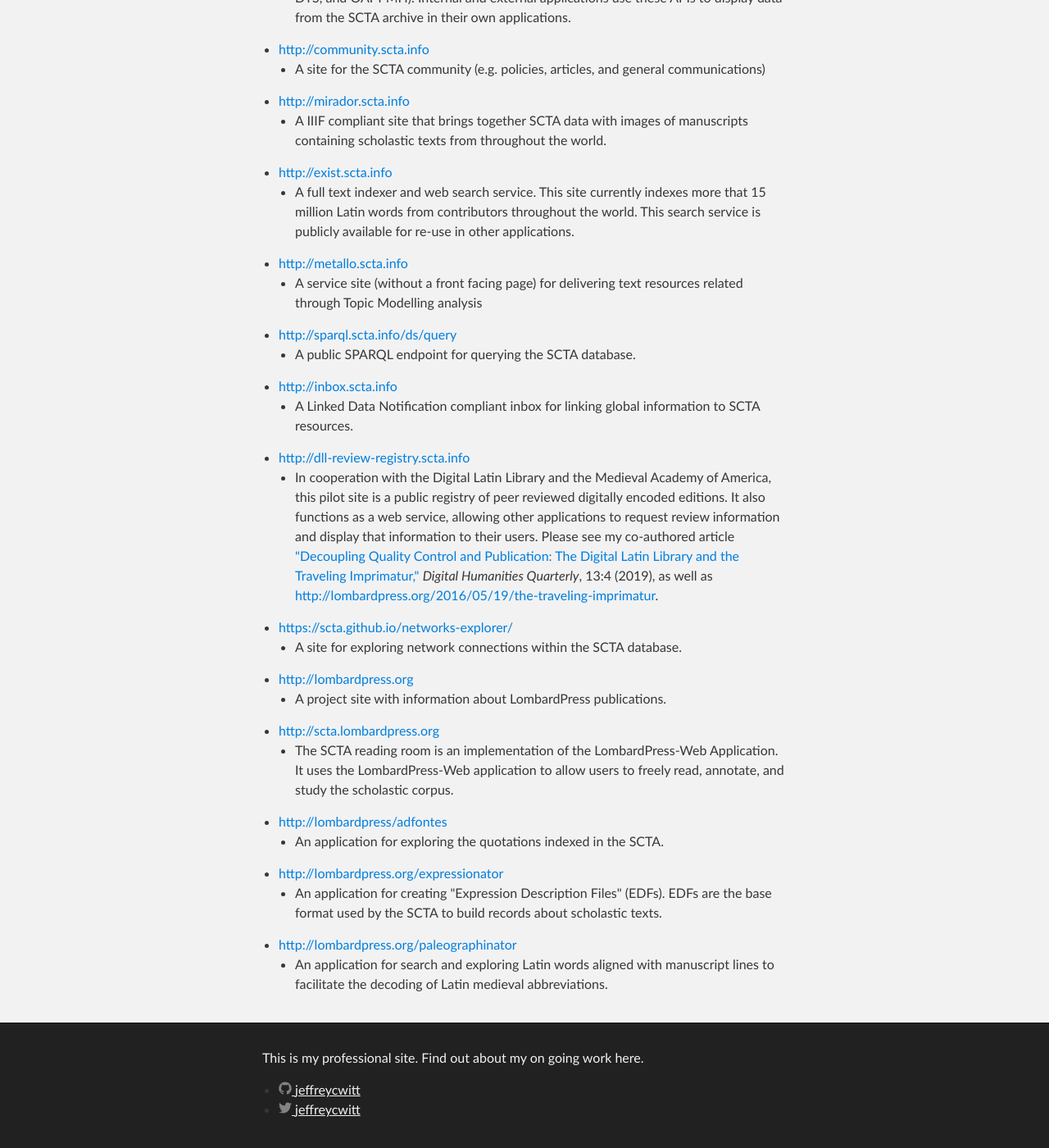
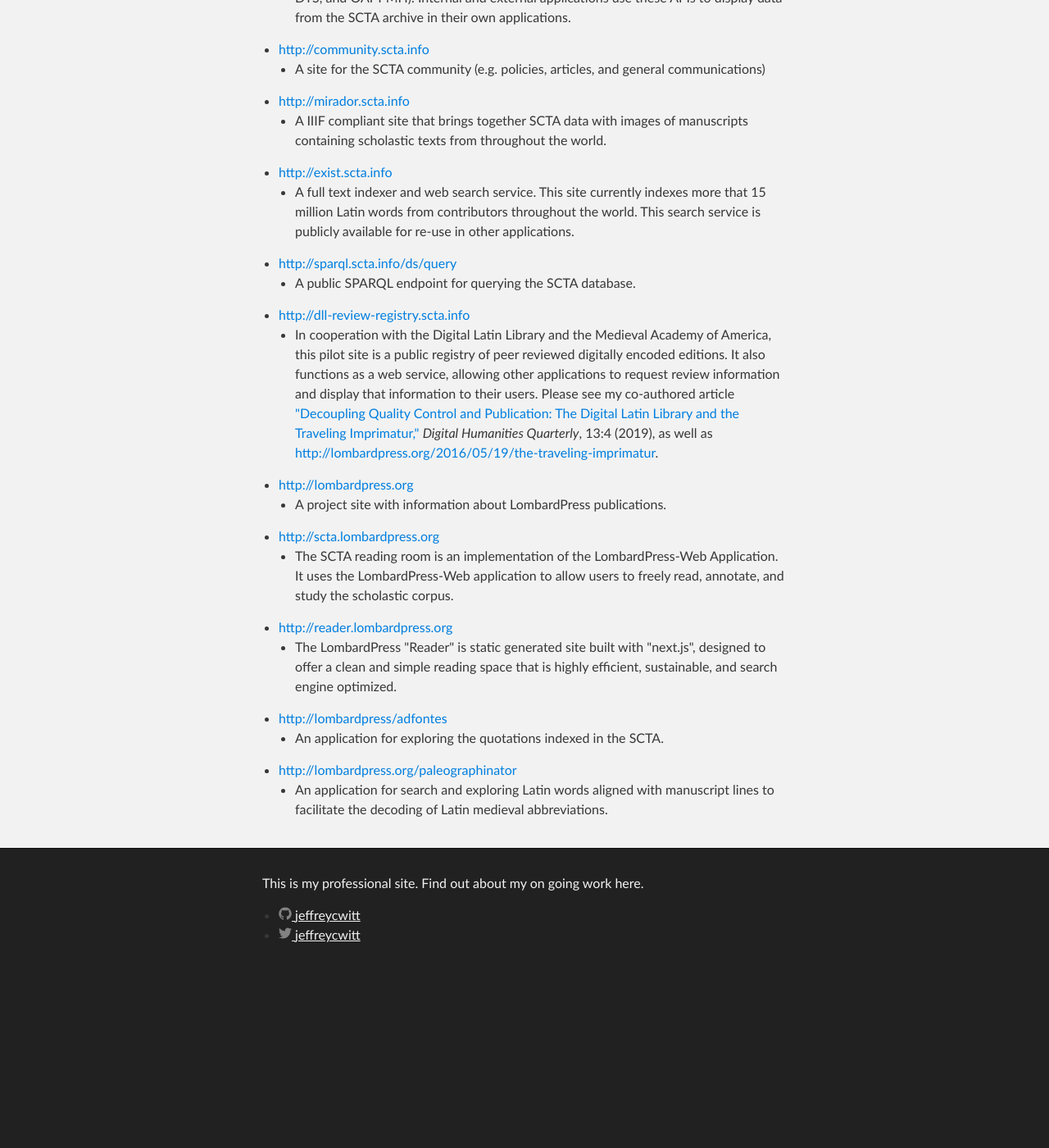
Before and after one commit to jeffreycwitt/jeffreycwitt.github.io, a Jekyll site: the page built from pages/digitalprojects.html, in a window 1280 px wide and 1400 px high, scrolled down 2103 px. Shown: the whole window at 82% size. Built offline with Jekyll 4.4.1, drawn with Linux system fonts in a browser that asks for light colours; after the commit the page ends 3290 px from its top, so only the background shows below that.

Commit message:
cv updates

```diff
--- a/pages/cv.html
+++ b/pages/cv.html
@@ -189,8 +189,8 @@
       <h2>Peer Reviewed Editions</h2>
 
       <li class="cv-list">
-         <span class="date">2023</span> <em>Commentarius in libros Sententiarum Liber 1, Lectiones 1-20</em> (approx. 300 pages), edited by Jeffrey C. Witt and John T. Slotemaker, Peer Reviewed
-         by the Medieval Academy of America and the Digital Latin Library, 2023
+         <span class="date">2023</span> <em>Commentarius in libros Sententiarum Liber 1, Lectiones 1-20</em> (230 pages), edited by Jeffrey C. Witt and John T. Slotemaker, Peer Reviewed by the
+         Medieval Academy of America and the Digital Latin Library, 2023
 
          <ul>
 
--- a/pages/digitalprojects.html
+++ b/pages/digitalprojects.html
@@ -19,11 +19,8 @@
       <li class="cv-list"><a href="https://github.com/lombardpress">https://github.com/lombardpress</a></li>
 
       <li class="cv-list"><a href="https://github.com/scta">https://github.com/scta</a></li>
-
       </ul>
-
    </div>
-
 <div>
 
    <h2>Applications, Libraries, and Code Contributions</h2>
@@ -35,11 +32,8 @@
          <ul>
 
             <li class="cv-list">A ruby library that facilitates queries of the SCTA SPARQL endpoint.</li>
-
             </ul>
-
          </li>
-
       </ul>
 
    <ul>
@@ -49,11 +43,8 @@
          <ul>
 
             <li class="cv-list">A python library that facilitates queries of the SCTA SPARQL endpoint.</li>
-
             </ul>
-
          </li>
-
       </ul>
 
    <ul>
@@ -63,11 +54,8 @@
          <ul>
 
             <li class="cv-list">A javascript library that facilitates queries of the SCTA SPARQL endpoint.</li>
-
             </ul>
-
          </li>
-
       </ul>
 
    <ul>
@@ -78,13 +66,9 @@
 
             <li class="cv-list">A web client for displaying texts catalogued by the SCTA. For an implementation of
                this site, see http://scta.lombardpress.org discussed below under “Maintained Sites
-               and Web Services.”
+               and Web Services.”</li>
+            </ul>
          </li>
-
-         </ul>
-
-      </li>
-
       </ul>
 
    <ul>
@@ -94,13 +78,9 @@
          <ul>
 
             <li class="cv-list">Version 3.0 of the LombardPress-Web application, built entirely in the JavaScript
-               React framework.
+               React framework.</li>
+            </ul>
          </li>
-
-         </ul>
-
-      </li>
-
       </ul>
 
    <ul>
@@ -111,13 +91,9 @@
 
             <li class="cv-list">A command line Ruby gem designed to be used with a separately installed saxon processor,
                a compatible XSLT transformation package, and a LaTeX processor. This application
-               assists in the conversation of text transcription to print PDF presentation.
+               assists in the conversation of text transcription to print PDF presentation.</li>
+            </ul>
          </li>
-
-         </ul>
-
-      </li>
-
       </ul>
 
    <ul>
@@ -128,13 +104,9 @@
 
             <li class="cv-list">This plugin implements the LDN-IIIF specifications. It is used to allow research groups
                to connect scholarly data with images published by libraries and museums within the
-               IIIF compliant image viewer known as Mirador.
+               IIIF compliant image viewer known as Mirador.</li>
+            </ul>
          </li>
-
-         </ul>
-
-      </li>
-
       </ul>
 
    <ul>
@@ -149,13 +121,9 @@
 
             <li class="cv-list">One of my biggest code contributions is pull request 995 (<a href="https://github.com/ProjectMirador/mirador/pull/995">https://github.com/ProjectMirador/mirador/pull/995</a>). It was co-developed with John Abrahams at Johns Hopkins University. It was incorporated
                into the official Mirador code base by Javier de la Rosa at Stanford University and
-               can now be see on the Mirador Demo Site under the “search” tab at: <a href="http://projectmirador.org/demo/advanced_features.html">http://projectmirador.org/demo/advanced_features.html</a>.
+               can now be see on the Mirador Demo Site under the “search” tab at: <a href="http://projectmirador.org/demo/advanced_features.html">http://projectmirador.org/demo/advanced_features.html</a>.</li>
+            </ul>
          </li>
-
-         </ul>
-
-      </li>
-
       </ul>
 
    <ul>
@@ -167,13 +135,9 @@
             <li class="cv-list">This application is a web editor to help people create semantically encoded editions
                according to the specifications of the Textual Encoding Initiative (TEI). It also
                provides github integration, allows users to save their texts to github and publish
-               them with github pages. (See <a href="http://tei-web-editor.herokuapp.com">http://tei-web-editor.herokuapp.com</a> for a live demo.)
+               them with github pages. (See <a href="http://tei-web-editor.herokuapp.com">http://tei-web-editor.herokuapp.com</a> for a live demo.)</li>
+            </ul>
          </li>
-
-         </ul>
-
-      </li>
-
       </ul>
 
    <ul>
@@ -183,13 +147,9 @@
          <ul>
 
             <li class="cv-list">Catlogic is a ruby library used for calculating and testing categorical propositions
-               and syllogisms.
+               and syllogisms.</li>
+            </ul>
          </li>
-
-         </ul>
-
-      </li>
-
       </ul>
 
    <ul>
@@ -199,13 +159,9 @@
          <ul>
 
             <li class="cv-list">Catlogic is a javascriopt library used for calculating and testing categorical propositions
-               and syllogisms.
+               and syllogisms.</li>
+            </ul>
          </li>
-
-         </ul>
-
-      </li>
-
       </ul>
 
    <ul>
@@ -215,17 +171,11 @@
          <ul>
 
             <li class="cv-list">A Web Application implementing the catlogicjs library, allowing users to visual us
-               the catlogic library
+               the catlogic library</li>
+            </ul>
          </li>
-
       </ul>
-
-      </li>
-
-   </ul>
-
    </div>
-
 <div>
 
    <h2>Maintained Sites and Web Services</h2>
@@ -239,13 +189,9 @@
             <li class="cv-list">http://scta.info is both a community hub and web service. It serves data about the
                scholastic tradition to sites all around the world according to various APIs (like
                IIIF, DTS, and OAI-PMH). Internal and external applications use these APIs to display
-               data from the SCTA archive in their own applications.
+               data from the SCTA archive in their own applications.</li>
+            </ul>
          </li>
-
-         </ul>
-
-      </li>
-
       </ul>
 
    <ul>
@@ -255,11 +201,8 @@
          <ul>
 
             <li class="cv-list">A site for the SCTA community (e.g. policies, articles, and general communications)</li>
-
             </ul>
-
          </li>
-
       </ul>
 
    <ul>
@@ -269,13 +212,9 @@
          <ul>
 
             <li class="cv-list">A IIIF compliant site that brings together SCTA data with images of manuscripts containing
-               scholastic texts from throughout the world.
+               scholastic texts from throughout the world.</li>
+            </ul>
          </li>
-
-         </ul>
-
-      </li>
-
       </ul>
 
    <ul>
@@ -286,30 +225,11 @@
 
             <li class="cv-list">A full text indexer and web search service. This site currently indexes more that
                15 million Latin words from contributors throughout the world. This search service
-               is publicly available for re-use in other applications.
+               is publicly available for re-use in other applications.</li>
+            </ul>
          </li>
-
       </ul>
 
-      </li>
-
-   </ul>
-
-   <ul>
-
-      <li class="cv-list"><a href="http://metallo.scta.info">http://metallo.scta.info</a>
-
-         <ul>
-
-            <li class="cv-list">A service site (without a front facing page) for delivering text resources related
-               through Topic Modelling analysis
-            </li>
-
-         </ul>
-
-      </li>
-
-   </ul>
 
    <ul>
 
@@ -318,28 +238,10 @@
          <ul>
 
             <li class="cv-list">A public SPARQL endpoint for querying the SCTA database.</li>
-
+            </ul>
+         </li>
       </ul>
 
-      </li>
-
-   </ul>
-
-   <ul>
-
-      <li class="cv-list"><a href="http://inbox.scta.info">http://inbox.scta.info</a>
-
-         <ul>
-
-            <li class="cv-list">A Linked Data Notification compliant inbox for linking global information to SCTA
-               resources.
-            </li>
-
-         </ul>
-
-      </li>
-
-   </ul>
 
    <ul>
 
@@ -355,28 +257,11 @@
                <a href="https://digitalhumanities.org/dhq/vol/13/4/000438/000438.html">"Decoupling Quality Control and Publication: The Digital Latin Library and the Traveling
                   Imprimatur,"</a> <em>Digital Humanities Quarterly</em>, 13:4 (2019),
                as well as
-               <a href="http://lombardpress.org/2016/05/19/the-traveling-imprimatur">http://lombardpress.org/2016/05/19/the-traveling-imprimatur</a>.
+               <a href="http://lombardpress.org/2016/05/19/the-traveling-imprimatur">http://lombardpress.org/2016/05/19/the-traveling-imprimatur</a>.</li>
+            </ul>
          </li>
-
       </ul>
 
-      </li>
-
-   </ul>
-
-   <ul>
-
-      <li class="cv-list"><a href="https://scta.github.io/networks-explorer/">https://scta.github.io/networks-explorer/</a>
-
-         <ul>
-
-            <li class="cv-list">A site for exploring network connections within the SCTA database.</li>
-
-         </ul>
-
-      </li>
-
-   </ul>
 
    <ul>
 
@@ -385,11 +270,8 @@
          <ul>
 
             <li class="cv-list">A project site with information about LombardPress publications.</li>
-
             </ul>
-
          </li>
-
       </ul>
 
    <ul>
@@ -400,13 +282,22 @@
 
             <li class="cv-list">The SCTA reading room is an implementation of the LombardPress-Web Application. It
                uses the LombardPress-Web application to allow users to freely read, annotate, and
-               study the scholastic corpus.
+               study the scholastic corpus.</li>
+            </ul>
          </li>
-
       </ul>
 
+   <ul>
+
+      <li class="cv-list"><a href="http://reader.lombardpress.org">http://reader.lombardpress.org</a>
+
+         <ul>
+
+            <li class="cv-list">The LombardPress "Reader" is static generated site built with "next.js", designed
+               to offer a clean and simple reading space that is highly efficient, sustainable, and
+               search engine optimized.</li>
+            </ul>
          </li>
-
       </ul>
 
    <ul>
@@ -417,29 +308,10 @@
          <ul>
 
             <li class="cv-list">An application for exploring the quotations indexed in the SCTA.</li>
-
+            </ul>
+         </li>
       </ul>
 
-      </li>
-
-   </ul>
-
-   <ul>
-
-      <li class="cv-list">
-         <a href="http://lombardpress.org/expressionator">http://lombardpress.org/expressionator</a>
-
-         <ul>
-
-            <li class="cv-list">An application for creating "Expression Description Files" (EDFs). EDFs are the base
-               format used by the SCTA to build records about scholastic texts.
-            </li>
-
-         </ul>
-
-      </li>
-
-   </ul>
 
    <ul>
 
@@ -450,13 +322,8 @@
 
             <li class="cv-list">An application for search and exploring Latin words aligned with manuscript lines
                to facilitate
-               the decoding of Latin medieval abbreviations.
+               the decoding of Latin medieval abbreviations.</li>
+            </ul>
          </li>
-
       </ul>
-
-      </li>
-
-   </ul>
-
    </div>
```
Also changed, not shown: other parts of pages/digitalprojects.html (+1 -1 lines), teaching/FoundationsOfPhilosophy.html (+4 -5 lines). Lines whose indentation alone changed are shown as unchanged.
